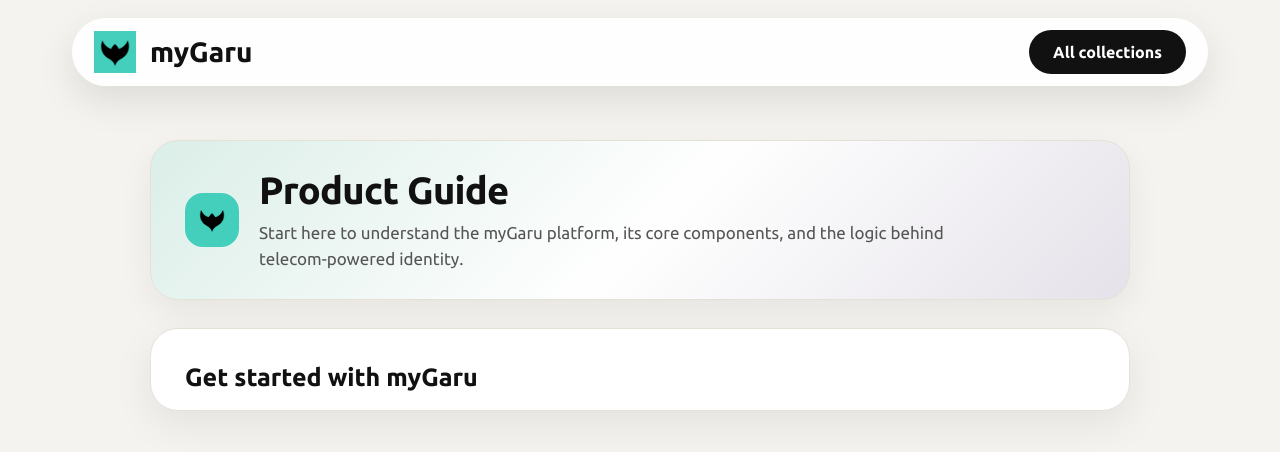
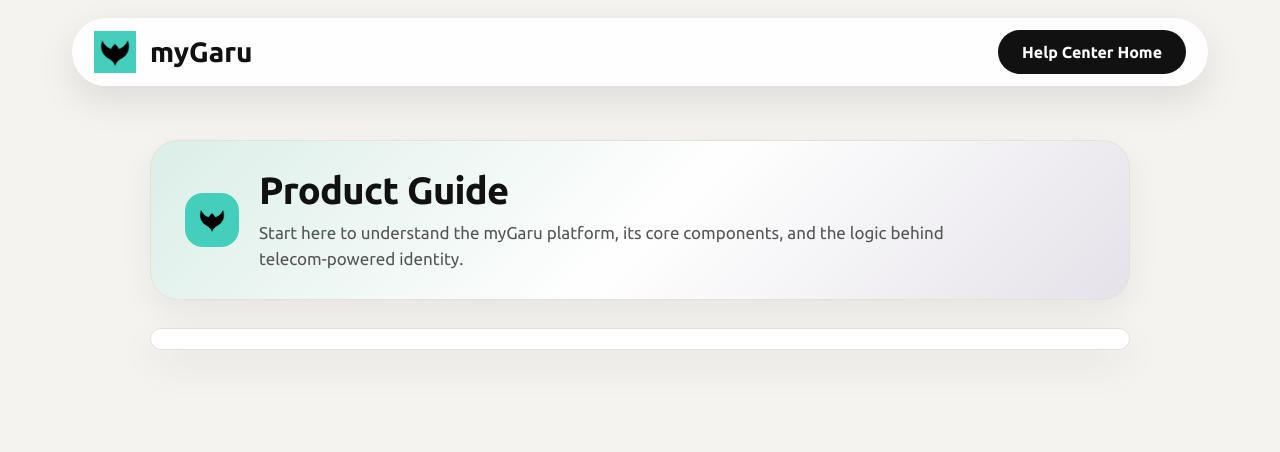
Before and after one commit to DariaTTT85/mygaru-help-center, a Next.js app: page /product-guide in a window 1280 px wide. Shown: the top 452 px of the page. Built offline with nearby package versions, Linux system fonts and the light colour scheme.

Commit message:
Update page.tsx

```diff
--- a/app/product-guide/page.tsx
+++ b/app/product-guide/page.tsx
@@ -88,7 +88,7 @@
               fontWeight: 700,
             }}
           >
-            All collections
+            Help Center Home
           </a>
         </div>
       </header>
@@ -143,10 +143,6 @@
             boxShadow: "0 14px 42px rgba(0,0,0,0.07)",
           }}
         >
-          <h2 style={{ fontSize: 25, margin: "24px 0 8px" }}>
-            Get started with myGaru
-          </h2>
-
           {articles.map((article, index) => (
             <a
               key={article.slug}
```
